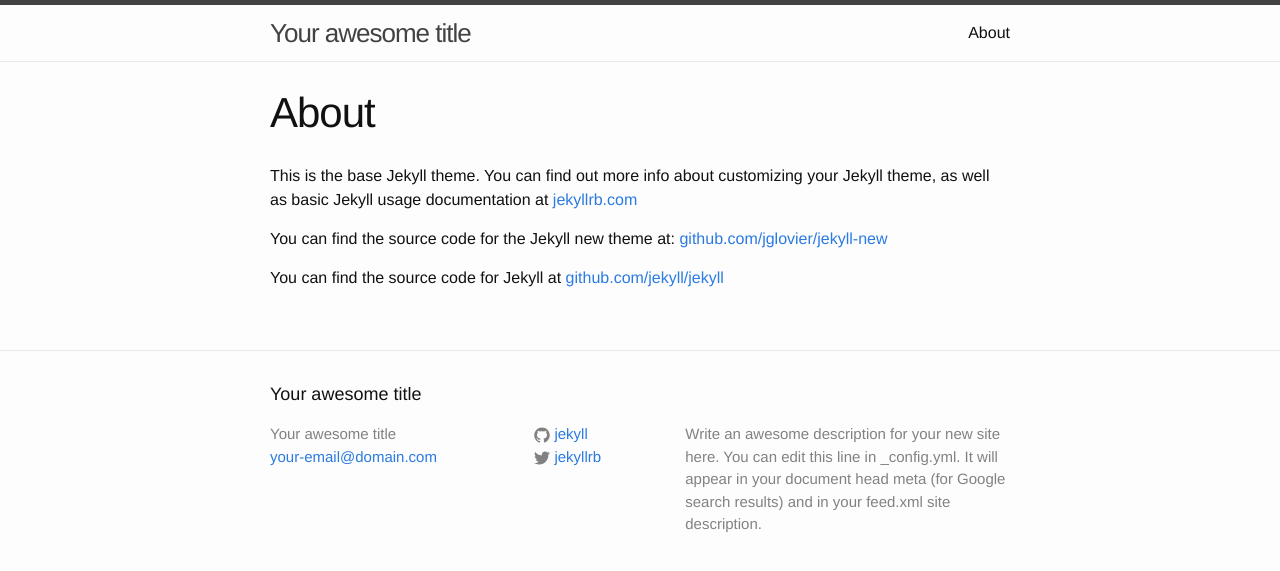
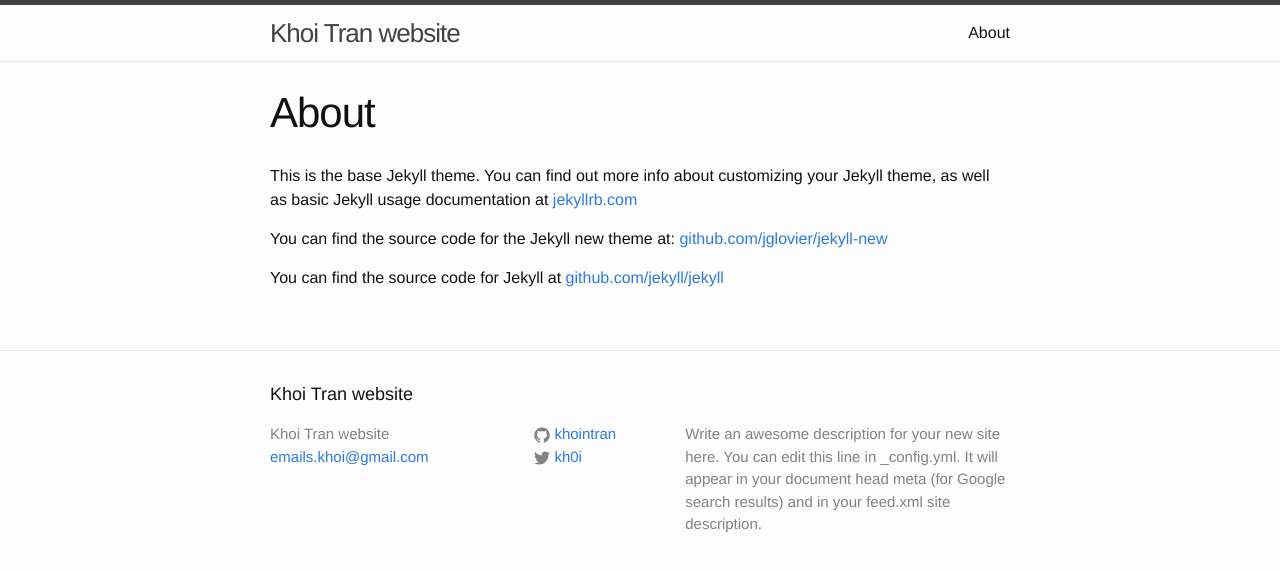
Before and after one commit to khoIT/home, a Jekyll site: the page built from about.md, in a window 1280 px wide. Shown: the top 571 px of the page. Built offline with Jekyll 4.4.1, drawn with Linux system fonts in a browser that asks for light colours.

Commit message:
change setting

```diff
--- a/_config.yml
+++ b/_config.yml
@@ -1,14 +1,14 @@
 # Site settings
-title: Your awesome title
-email: your-email@domain.com
+title: Khoi Tran website
+email: emails.khoi@gmail.com
 description: > # this means to ignore newlines until "baseurl:"
   Write an awesome description for your new site here. You can edit this
   line in _config.yml. It will appear in your document head meta (for
   Google search results) and in your feed.xml site description.
 baseurl: "" # the subpath of your site, e.g. /blog/
-url: "http://yourdomain.com" # the base hostname & protocol for your site
-twitter_username: jekyllrb
-github_username:  jekyll
+url: "http://khoitran.github.io" # the base hostname & protocol for your site
+twitter_username: kh0i
+github_username:  khointran
 
 # Build settings
 markdown: kramdown
```
